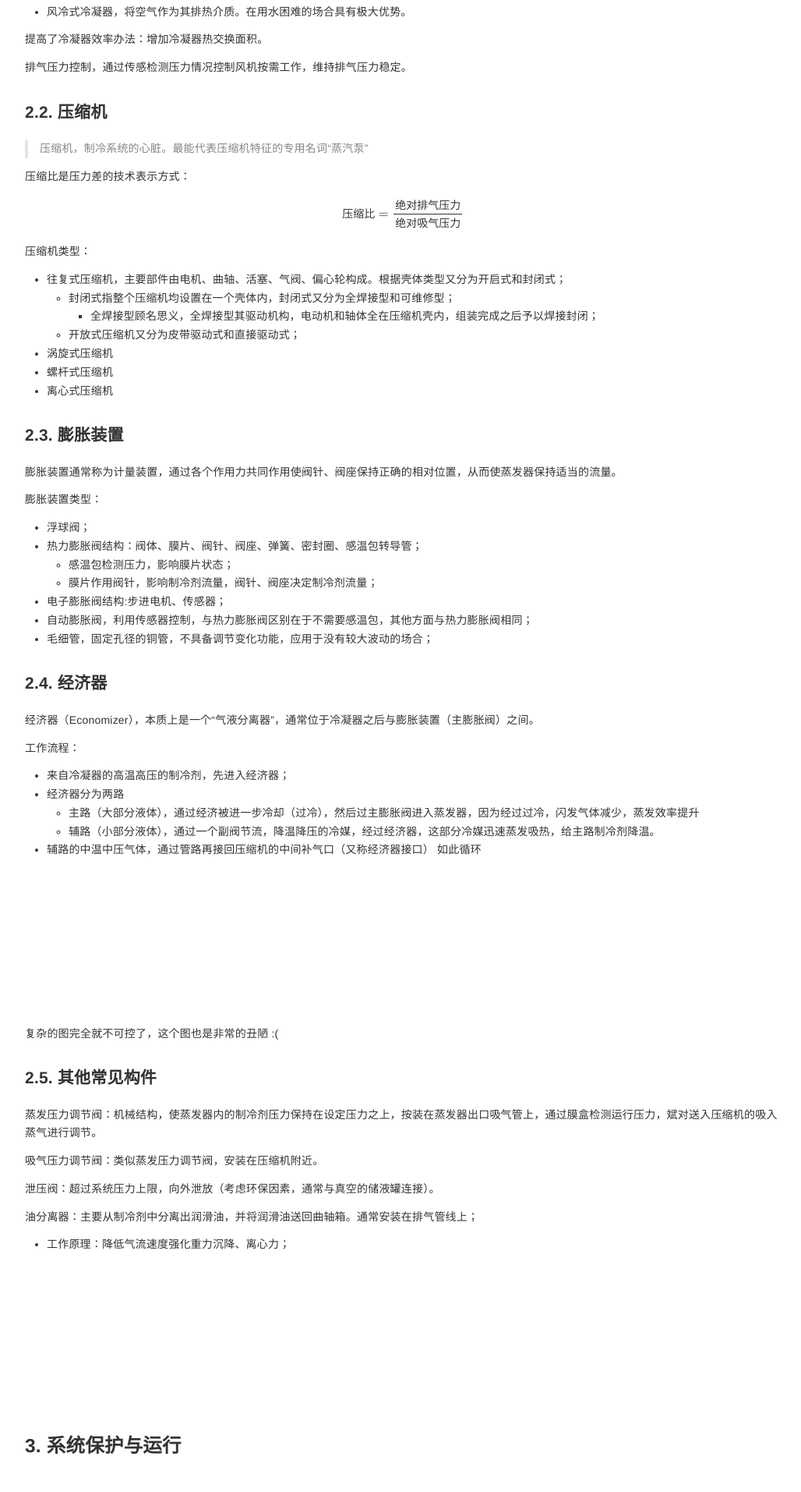
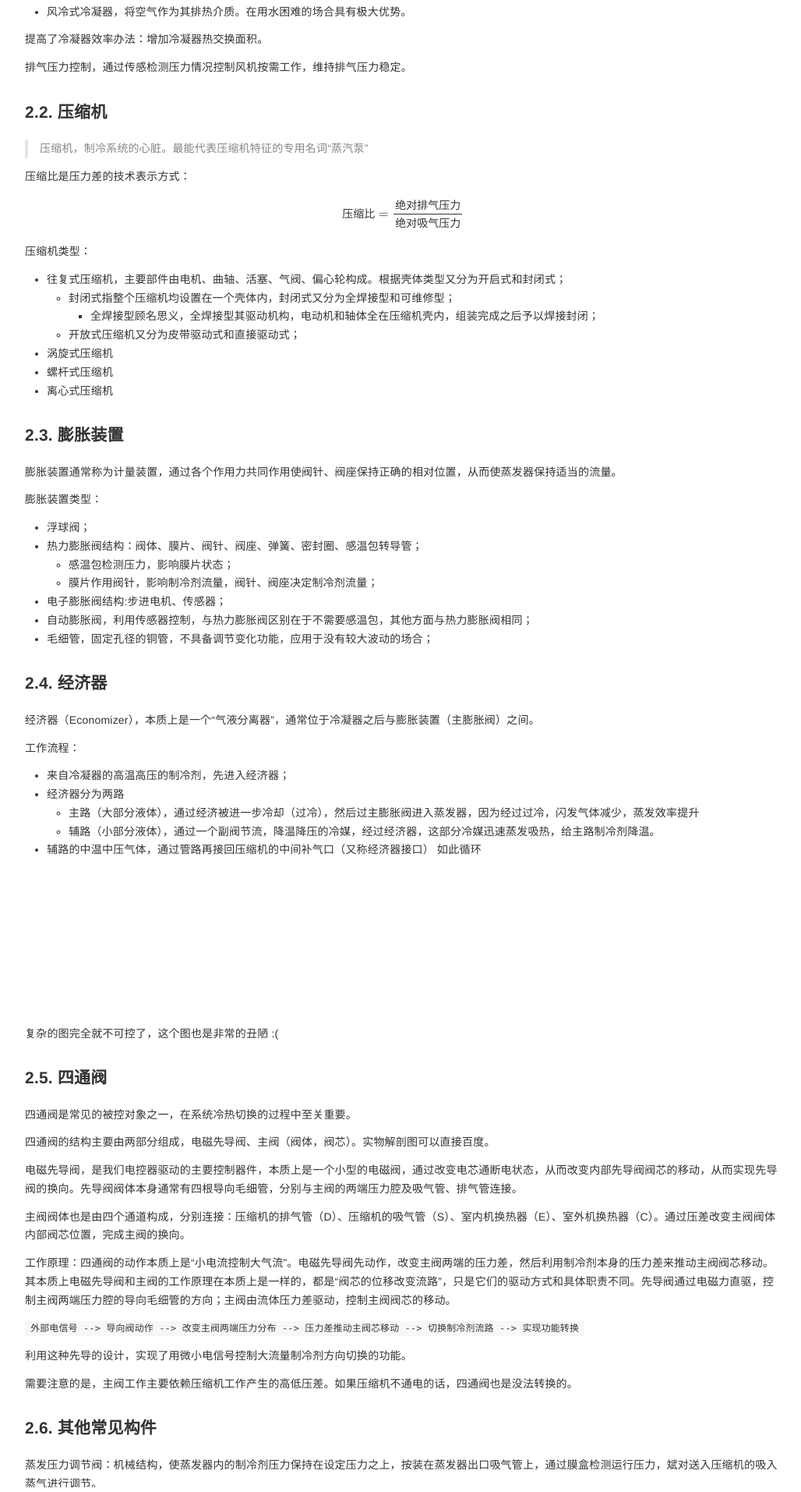
Before and after one commit to YooyoJin/yooyojin.github.io, a Jekyll site: the page built from _posts/2025-07-01-refrigeration_basics.md, in a window 1280 px wide. Shown: the part 3093-5006 px from the top of the page at 78% size, without its empty margins (123-1151 px from the left). Built offline with Jekyll 4.4.1, drawn with Linux system fonts in a browser that asks for light colours.

Commit message:
<feature> 增加四通阀相关内容总结，修复部分错误

```diff
--- a/_posts/2025-07-01-refrigeration_basics.md
+++ b/_posts/2025-07-01-refrigeration_basics.md
@@ -201,8 +201,25 @@ flowchart TD
 
 复杂的图完全就不可控了，这个图也是非常的丑陋 :(
 
+### 2.5. 四通阀
 
-### 2.5. 其他常见构件
+四通阀是常见的被控对象之一，在系统冷热切换的过程中至关重要。
+
+四通阀的结构主要由两部分组成，电磁先导阀、主阀（阀体，阀芯）。实物解剖图可以直接百度。
+
+电磁先导阀，是我们电控器驱动的主要控制器件，本质上是一个小型的电磁阀，通过改变电芯通断电状态，从而改变内部先导阀阀芯的移动，从而实现先导阀的换向。先导阀阀体本身通常有四根导向毛细管，分别与主阀的两端压力腔及吸气管、排气管连接。
+
+主阀阀体也是由四个通道构成，分别连接：压缩机的排气管（D）、压缩机的吸气管（S）、室内机换热器（E）、室外机换热器（C）。通过压差改变主阀阀体内部阀芯位置，完成主阀的换向。
+
+工作原理：四通阀的动作本质上是“小电流控制大气流”。电磁先导阀先动作，改变主阀两端的压力差，然后利用制冷剂本身的压力差来推动主阀阀芯移动。其本质上电磁先导阀和主阀的工作原理在本质上是一样的，都是“阀芯的位移改变流路”，只是它们的驱动方式和具体职责不同。先导阀通过电磁力直驱，控制主阀两端压力腔的导向毛细管的方向；主阀由流体压力差驱动，控制主阀阀芯的移动。
+
+`外部电信号 --> 导向阀动作 --> 改变主阀两端压力分布 --> 压力差推动主阀芯移动 --> 切换制冷剂流路 --> 实现功能转换`
+
+利用这种先导的设计，实现了用微小电信号控制大流量制冷剂方向切换的功能。
+
+需要注意的是，主阀工作主要依赖压缩机工作产生的高低压差。如果压缩机不通电的话，四通阀也是没法转换的。
+
+### 2.6. 其他常见构件
 
 蒸发压力调节阀：机械结构，使蒸发器内的制冷剂压力保持在设定压力之上，按装在蒸发器出口吸气管上，通过膜盒检测运行压力，斌对送入压缩机的吸入蒸气进行调节。
 
@@ -249,7 +266,7 @@ flowchart LR
 
 防冻结：
 
-防冻结，通常是针对**运行系统中的热交换器的保护。比如像水换热器中，冷媒与水进行换热，冷媒蒸发吸热的过程中有可能导致换热器中的水冻结膨胀，进而导致破裂、变形等问题。
+防冻结，通常是针对运行系统中的热交换器的保护。比如像水换热器中，冷媒与水进行换热，冷媒蒸发吸热的过程中有可能导致换热器中的水冻结膨胀，进而导致破裂、变形等问题。
 
 设计防冻结的保护，目的为了避免液体达到冰点，通常在空调系统中，通过温度传感器或者压力传感器去检测外盘管温度，根据盘管的温度来控制压缩机降频从而避免液体冻结。
 
```
Also changed, not shown: _posts/2025-10-16-clang_format.md (+3 -3 lines).
